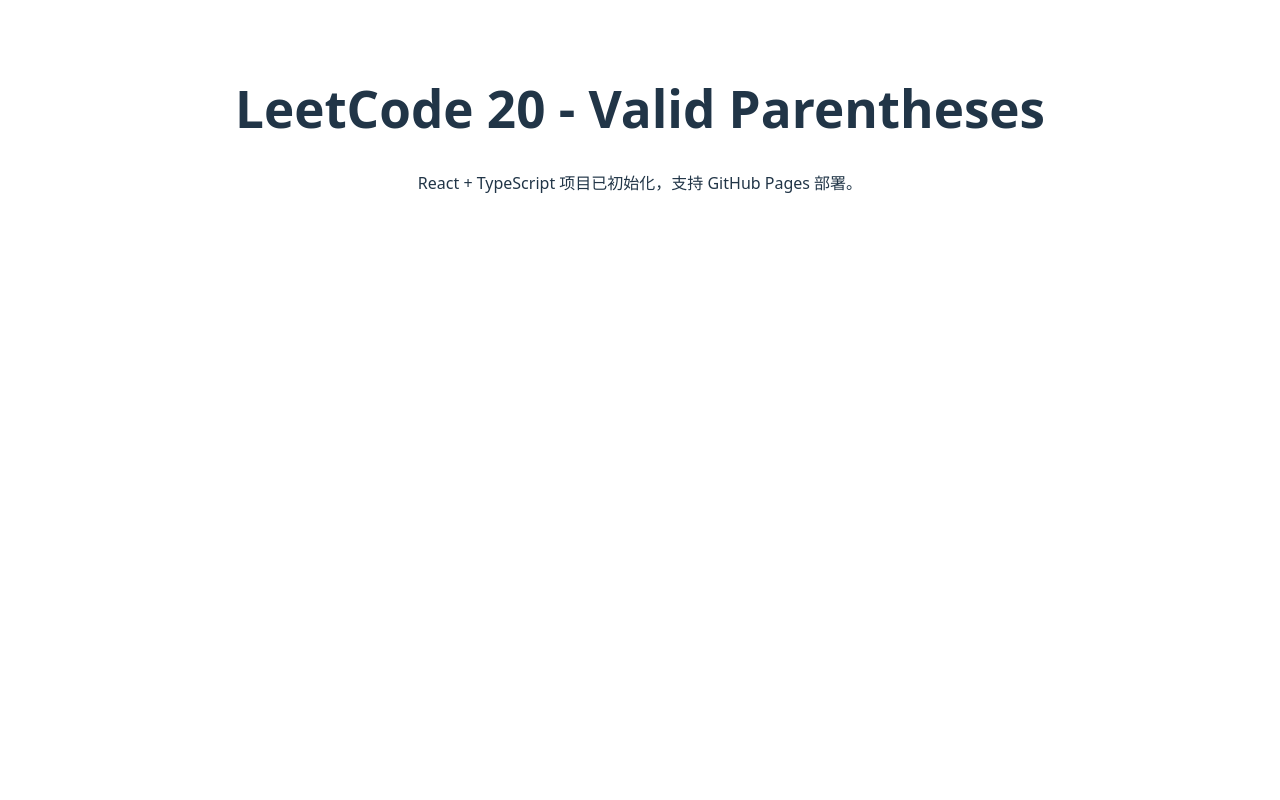
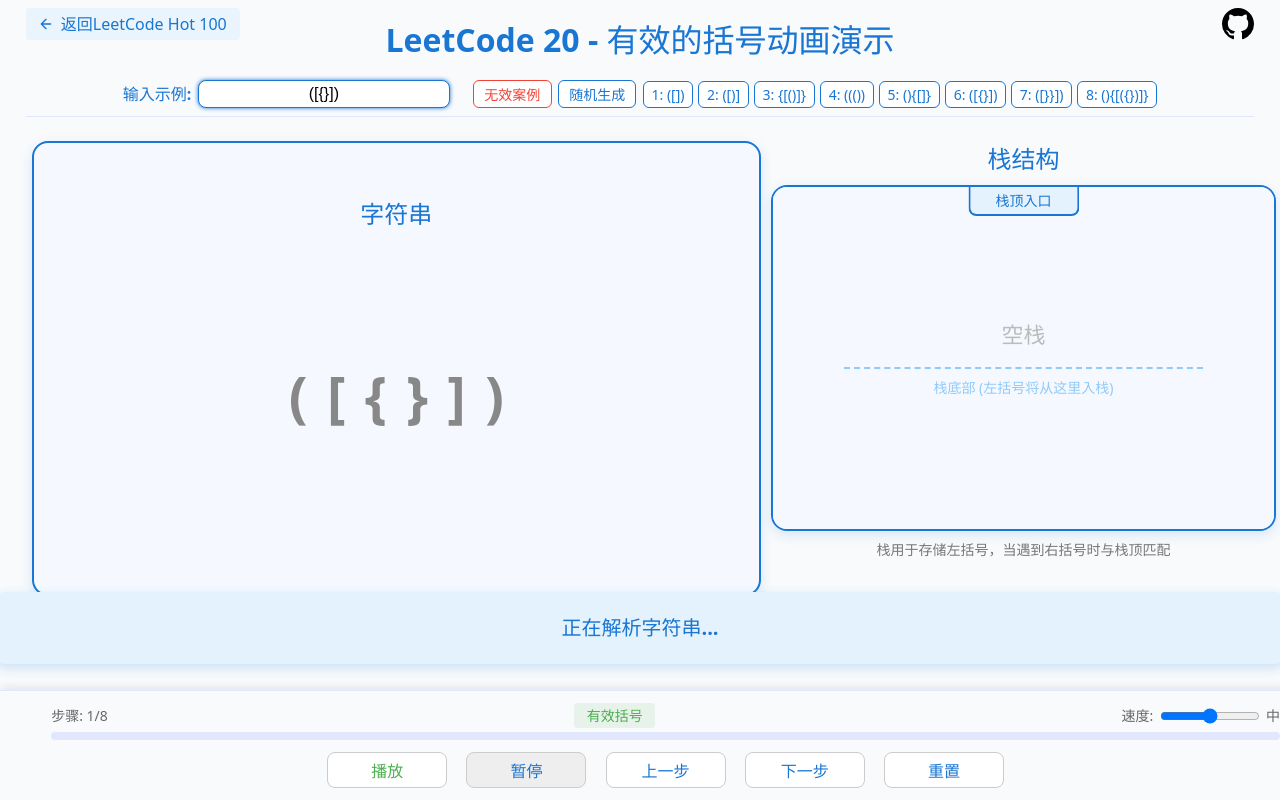
Before and after one commit to fuck-algorithm/leetcode-20-valid-parentheses, a React (Vite) app: page / in a window 1280 px wide. Built offline with nearby package versions, Linux system fonts and the light colour scheme.

Commit message:
feat: 优化App组件结构

```diff
--- a/src/App.tsx
+++ b/src/App.tsx
@@ -2,13 +2,11 @@
 import reactLogo from './assets/react.svg'
 import viteLogo from '/vite.svg'
 import './App.css'
+import Animation from './Animation'
 
 function App() {
   return (
-    <div style={{textAlign: 'center', marginTop: '5rem'}}>
-      <h1>LeetCode 20 - Valid Parentheses</h1>
-      <p>React + TypeScript 项目已初始化，支持 GitHub Pages 部署。</p>
-    </div>
+    <Animation />
   );
 }
 
```
